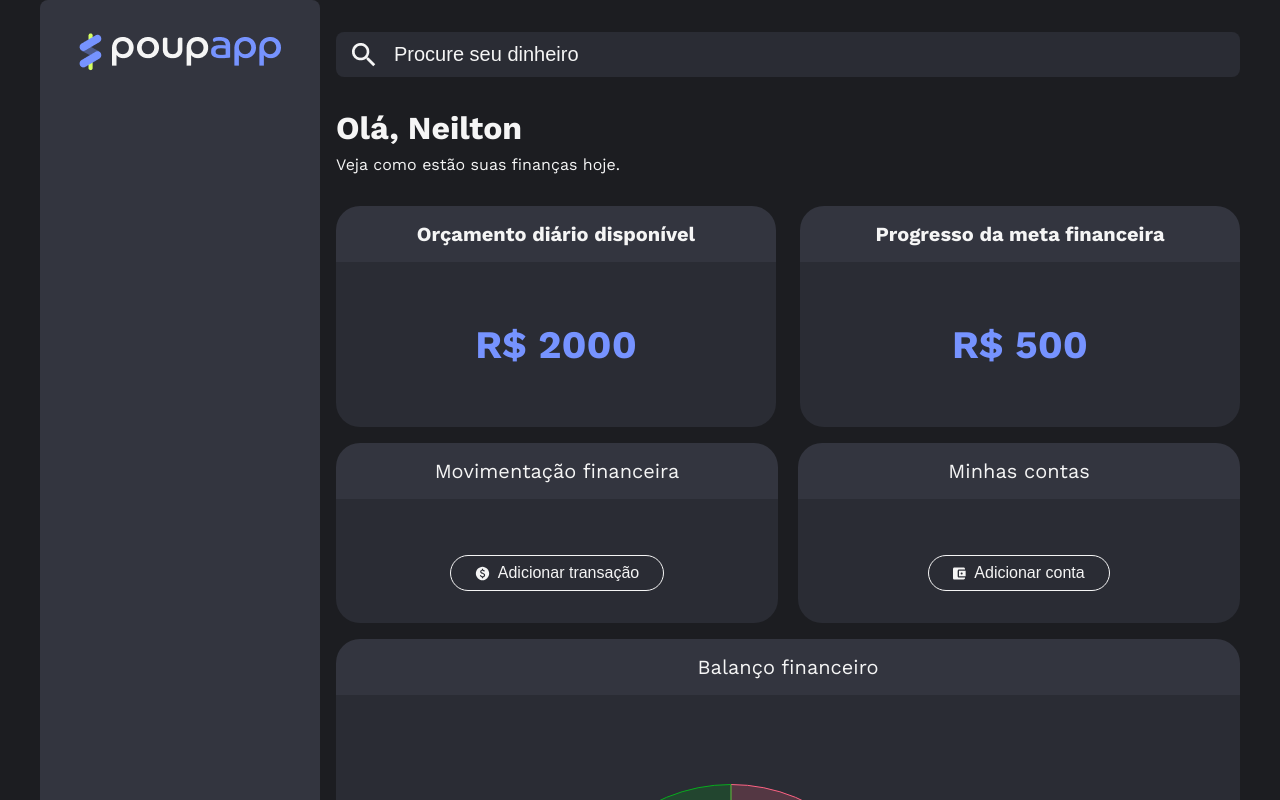
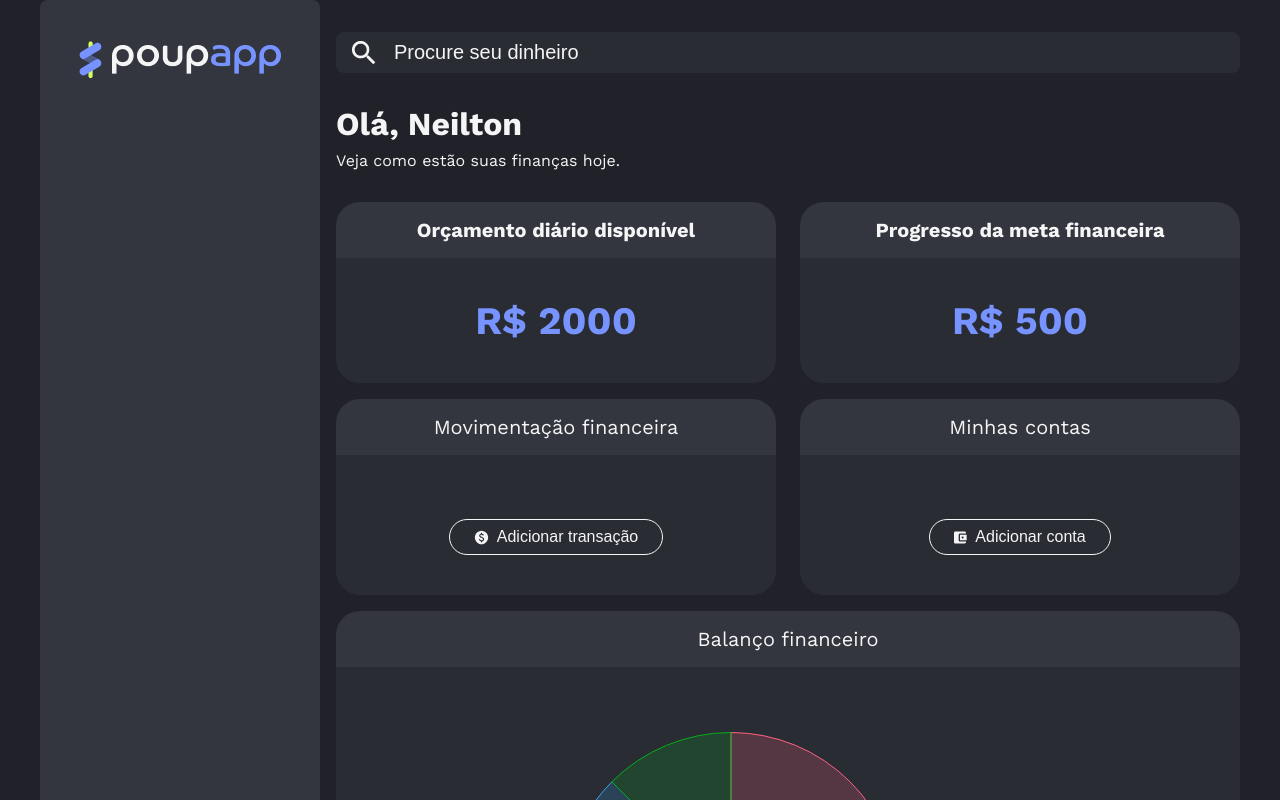
Before and after one commit to NeiltonSeguins/fit-manager, a React (Vite) app: page / in a window 1280 px wide. Shown: the top 800 px of the page. Built offline with nearby package versions, Linux system fonts and the light colour scheme.

Commit message:
Adiciona variáveis CSS

```diff
--- a/src/App.css
+++ b/src/App.css
@@ -2,7 +2,7 @@
   display: grid;
   grid-template-columns: 280px 1fr; /* Sidebar ocupa 200px, resto da página 1fr */
   grid-template-rows: auto auto 1fr auto;
-  gap: 16px;
+  gap: var(--gap-s);
   min-width: 1200px;
   box-sizing: border-box;
   grid-template-areas:
@@ -16,35 +16,35 @@
 /* Estilização do Sidebar */
 .sidebar {
   grid-area: sidebar;
-  background-color: #33353f;
-  color: #fff;
+  background-color: var(--cor-neutra-medium);
+  color: var(--cor-neutra-light);
   display: flex;
   flex-direction: column;
   justify-content: space-between;
   align-items: center;
-  border-radius: 8px;
+  border-radius: var(--border-radius-s);
 }
 
 .sidebar img.logo {
-  padding-top: 32px;
+  padding-top: var(--padding-l);
 }
 
 .sidebar footer {
-  padding: 20px;
+  padding: var(--padding-m);
   text-align: center;
 }
 
 /* Estilização da Barra de Pesquisa */
 .search-bar {
   margin-top: 32px;
-  background-color: #2a2c34;
-  border-radius: 8px;
-  padding: 10px 16px;
+  background-color: var(--cor-neutra-dark-medium);
+  border-radius: var(--border-radius-s);
+  padding: var(--padding-xs) var(--padding-s);
   grid-area: search;
   display: flex;
   justify-content: center;
   align-items: center;
-  gap: 16px;
+  gap: var(--gap-s);
 }
 
 .search-bar img {
@@ -54,20 +54,20 @@
 
 .search-bar input {
   width: 100%;
-  color: #f5f5f5;
+  color: var(--cor-neutra-light);
   background-color: transparent;
-  font-size: 20px;
+  font-size: var(--fonte-l);
   border: none;
   outline: transparent;
 }
 
 .search-bar input::placeholder {
-  color: #f5f5f5;
+  color: var(--cor-neutra-light);
 }
 
 .saudacao-usuario {
   grid-area: usuario;
-  color: #f5f5f5;
+  color: var(--cor-neutra-light);
 
   & > h1 {
     margin: 16px 0 0 0;
@@ -78,12 +78,11 @@
   }
 }
 
-/* Estilização dos componentes de Calorias */
 .orcamento {
   grid-area: orcamento;
   display: flex;
   justify-content: space-between;
-  gap: 24px;
+  gap: var(--gap-l);
 }
 
 .orcamento div {
@@ -91,20 +90,20 @@
   text-align: center;
 
   & > h2 {
-    font-size: 20px;
-    color: #f5f5f5;
-    background-color: #33353f;
-    border-radius: 24px 24px 0px 0px;
-    padding: 16px 75px;
+    font-size: var(--fonte-l);
+    color: var(--cor-neutra-light);
+    background-color: var(--cor-neutra-medium);
+    border-radius: var(--border-radius-l) var(--border-radius-l) 0px 0px;
+    padding: var(--padding-s) var(--padding-l);
   }
 
   & > p {
-    color: #7693ff;
-    font-size: 39px;
+    color: var(--cor-primaria);
+    font-size: var(--fonte-xxxl);
     font-weight: 700;
-    background-color: #2a2c34;
-    padding: 60px 100px;
-    border-radius: 0px 0px 24px 24px;
+    background-color: var(--cor-neutra-dark-medium);
+    padding: var(--padding-l) var(--padding-xl);
+    border-radius: 0px 0px var(--border-radius-l) var(--border-radius-l);
   }
 }
 
@@ -117,7 +116,7 @@
 .movimentacoes-conta {
   grid-area: movimentacoes;
   display: flex;
-  gap: 20px;
+  gap: var(--gap-l);
 }
 
 .lista-transacoes,
@@ -126,19 +125,19 @@
   text-align: center;
 
   & > h2 {
-    font-size: 20px;
+    font-size: var(--fonte-l);
     font-weight: 400;
-    color: #f5f5f5;
-    background-color: #33353f;
-    border-radius: 24px 24px 0px 0px;
-    padding: 16px 75px;
+    color: var(--cor-neutra-light);
+    background-color: var(--cor-neutra-medium);
+    border-radius: var(--border-radius-l) var(--border-radius-l) 0px 0px;
+    padding: var(--padding-s) var(--padding-l);
     margin: 0;
   }
 
   & > div {
-    background-color: #2a2c34;
-    padding: 32px 16px;
-    border-radius: 0px 0px 24px 24px;
+    background-color: var(--cor-neutra-dark-medium);
+    padding: var(--padding-l) var(--padding-m);
+    border-radius: 0px 0px var(--border-radius-l) var(--border-radius-l);
     display: flex;
     flex-direction: column;
     align-items: center;
@@ -146,10 +145,10 @@
 
     & > ul {
       list-style: none;
-      color: #7693ff;
+      color: var(--cor-primaria);
       margin: 0;
       padding-left: 0px;
-      padding-bottom: 24px;
+      padding-bottom: var(--padding-m);
       width: 100%;
       overflow: auto;
 
@@ -164,14 +163,14 @@
   display: flex;
   justify-content: space-between;
   align-items: center;
-  padding: 1rem;
-  border-bottom: 1px solid #333;
-  color: #f5f5f5;
+  padding: var(--padding-m);
+  border-bottom: 1px solid var(--cor-neutra-medium);
+  color: var(--cor-neutra-light);
 
   & > .conta-titulo {
     display: flex;
     align-items: center;
-    gap: 8px;
+    gap: var(--gap-xs);
 
     & > h3 {
       margin: 0;
@@ -191,14 +190,14 @@
   display: flex;
   justify-content: space-between;
   align-items: center;
-  padding: 1rem;
-  border-bottom: 1px solid #333;
+  padding: var(--padding-s);
+  border-bottom: 1px solid var(--cor-neutra-medium);
 
   & > .transacao-titulo {
     display: flex;
     flex-direction: column;
     align-items: start;
-    gap: 8px;
+    gap: var(--gap-xs);
 
     & > h3 {
       margin: 0;
@@ -207,7 +206,7 @@
 
   & > .transacao-saldo {
     text-align: start;
-    color: #f5f5f5;
+    color: var(--cor-neutra-light);
     & > p {
       margin: 0;
       margin-bottom: 8px;
@@ -216,35 +215,24 @@
 }
 
 .receita {
-  color: #d6ff62;
+  color: var(--cor-secundaria-receita);
 }
 
 .despesa {
-  color: #f87828;
+  color: var(--cor-secundaria-despesa);
 }
 
 .button {
   display: flex;
   align-items: center;
-  gap: 8px;
+  gap: var(--gap-xs);
   background-color: transparent;
-  border: 1px solid #f5f5f5;
-  border-radius: 24px;
-  padding: 8px 24px;
-  color: #f5f5f5;
+  border: 1px solid var(--cor-neutra-light);
+  border-radius: var(--border-radius-l);
+  padding: var(--padding-xs) var(--padding-m);
+  color: var(--cor-neutra-light);
   cursor: pointer;
-  font-size: 16px;
-}
-
-.exercise-list {
-  & > h2 {
-    font-size: 20px;
-    color: #f5f5f5;
-    background-color: #33353f;
-    border-radius: 24px 24px 0px 0px;
-    padding: 16px 75px;
-    margin: 0;
-  }
+  font-size: var(--fonte-md);
 }
 
 /* Estilo para o componente de ingestão de água */
@@ -261,14 +249,14 @@
   width: 100%;
   height: 20px;
   background-color: #ddd;
-  border-radius: 10px;
+  border-radius: var(--border-radius-s);
   overflow: hidden;
   margin-top: 10px;
 }
 
 .progress {
   height: 100%;
-  background-color: #4caf50;
+  background-color: var(--cor-secundaria-receita);
 }
 
 /* Estilo para o gráfico */
@@ -277,23 +265,23 @@
   text-align: center;
 
   & > h2 {
-    font-size: 20px;
+    font-size: var(--fonte-l);
     font-weight: 400;
-    color: #f5f5f5;
-    background-color: #33353f;
-    border-radius: 24px 24px 0px 0px;
-    padding: 16px 75px;
+    color: var(--cor-neutra-light);
+    background-color: var(--cor-neutra-medium);
+    border-radius: var(--border-radius-l) var(--border-radius-l) 0px 0px;
+    padding: var(--padding-s) var(--padding-l);
     margin: 0;
   }
 
   & > div {
-    background-color: #2a2c34;
-    border-radius: 0px 0px 24px 24px;
+    background-color: var(--cor-neutra-dark-medium);
+    border-radius: 0px 0px var(--border-radius-l) var(--border-radius-l);
     display: flex;
     justify-content: center;
 
     & > .chart-area {
-      padding: 32px;
+      padding: var(--padding-xs);
       width: 50%;
       height: 50%;
     }
--- a/src/index.css
+++ b/src/index.css
@@ -1,6 +1,36 @@
 :root {
   font-family: "Work Sans", sans-serif;
   font-optical-sizing: auto;
+
+  --fonte-xxxl: 2.438rem;
+  --fonte-xxl: 1.938rem;
+  --fonte-xl: 1.562rem;
+  --fonte-l: 1.25rem;
+  --fonte-md: 1rem;
+  --fonte-s: 0.812rem;
+  --fonte-xs: 0.625rem;
+
+  --cor-neutra-dark: #212229;
+  --cor-neutra-dark-medium: #2a2c34;
+  --cor-neutra-medium: #33353f;
+  --cor-neutra-light: #f5f5f5;
+  --cor-primaria: #7693ff;
+  --cor-secundaria-receita: #d6ff62;
+  --cor-secundaria-despesa: #f87828;
+
+  --border-radius-s: 0.5rem;
+  --border-radius-l: 24px;
+
+  --padding-xs: 0.5rem;
+  --padding-s: 1rem;
+  --padding-m: 1.5rem;
+  --padding-l: 2.5rem;
+  --padding-xl: 5rem;
+
+  --gap-xs: 0.5rem;
+  --gap-s: 1rem;
+  --gap-m: 1.25rem;
+  --gap-l: 1.5rem;
 }
 
 body {
@@ -8,5 +38,5 @@ body {
   padding: 0;
   display: flex;
   justify-content: center;
-  background-color: #1c1d21;
+  background-color: var(--cor-neutra-dark);
 }
```
